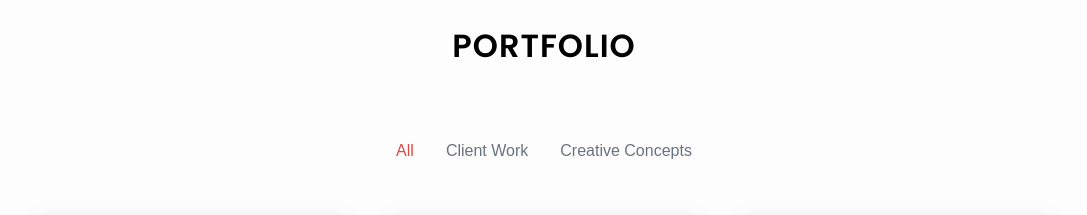
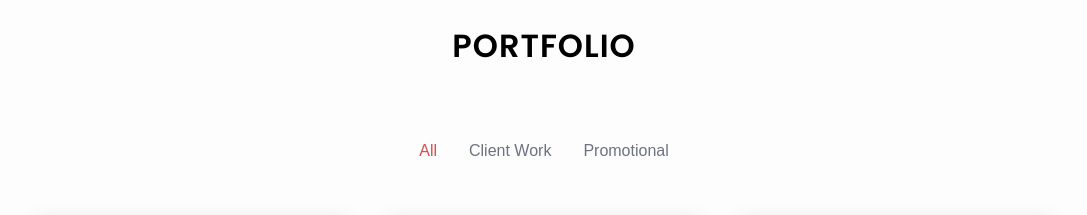
Before and after one commit to ins099/aiman-email-portfolio, a React (Vite) app: page / in a window 1280 px wide. Shown: the part 2580-2795 px from the top of the page, without its empty margins (96-1183 px from the left). Built offline with nearby package versions, Linux system fonts and the light colour scheme.

Commit message:
updated spelling

```diff
--- a/src/components/Portfolio.tsx
+++ b/src/components/Portfolio.tsx
@@ -68,56 +68,56 @@ const Portfolio: React.FC = () => {
         {
             id: 8,
             name: 'Nike',
-            type: 'Creative Concepts',
+            type: 'Promotional',
             category: 'creative',
             image: '/portfolioimages/creative/nike.png'
         },
         {
             id: 9,
             name: 'Zara',
-            type: 'Creative Concepts',
+            type: 'Promotional',
             category: 'creative',
             image: '/portfolioimages/creative/zara.png'
         },
         {
             id: 10,
             name: 'Drunk Elephant',
-            type: 'Creative Concepts',
+            type: 'Promotional',
             category: 'creative',
             image: '/portfolioimages/creative/drunk-elephant.png'
         },
         {
             id: 11,
             name: 'UGG',
-            type: 'Creative Concepts',
+            type: 'Promotional',
             category: 'creative',
             image: '/portfolioimages/creative/UGG.png'
         },
         {
             id: 12,
             name: 'UGG',
-            type: 'Creative Concepts',
+            type: 'Promotional',
             category: 'creative',
             image: '/portfolioimages/creative/UGG-2.png'
         },
         {
             id: 13,
             name: 'Happy Socks',
-            type: 'Creative Concepts',
+            type: 'Promotional',
             category: 'creative',
             image: '/portfolioimages/creative/happy-socks.png'
         },
         {
             id: 14,
             name: 'Milk Cosmetics',
-            type: 'Creative Concepts',
+            type: 'Promotional',
             category: 'creative',
             image: '/portfolioimages/creative/milk-cosmetics.png'
         },
         {
             id: 15,
             name: 'The Ordinary',
-            type: 'Creative Concepts',
+            type: 'Promotional',
             category: 'creative',
             image: '/portfolioimages/creative/the-ordinary.png'
         }
@@ -129,7 +129,7 @@ const Portfolio: React.FC = () => {
             activeTab === 'Client Work' ? item.category === 'client' : item.category === 'creative'
         );
 
-    const tabs = ['All', 'Client Work', 'Creative Concepts'];
+    const tabs = ['All', 'Client Work', 'Promotional'];
 
     return (
         <section id="portfolio" style={{
--- a/src/components/PortfolioDetail.tsx
+++ b/src/components/PortfolioDetail.tsx
@@ -68,56 +68,56 @@ const PortfolioDetail: React.FC = () => {
     {
       id: 8,
       name: 'Nike',
-      type: 'Creative Concepts',
+      type: 'Promotional',
       category: 'creative',
       image: '/portfolioimages/creative/nike.png'
     },
     {
       id: 9,
       name: 'Zara',
-      type: 'Creative Concepts',
+      type: 'Promotional',
       category: 'creative',
       image: '/portfolioimages/creative/zara.png'
     },
     {
       id: 10,
       name: 'Drunk Elephant',
-      type: 'Creative Concepts',
+      type: 'Promotional',
       category: 'creative',
       image: '/portfolioimages/creative/drunk-elephant.png'
     },
     {
       id: 11,
       name: 'UGG',
-      type: 'Creative Concepts',
+      type: 'Promotional',
       category: 'creative',
       image: '/portfolioimages/creative/UGG.png'
     },
     {
       id: 12,
       name: 'UGG',
-      type: 'Creative Concepts',
+      type: 'Promotional',
       category: 'creative',
       image: '/portfolioimages/creative/UGG-2.png'
     },
     {
       id: 13,
       name: 'Happy Socks',
-      type: 'Creative Concepts',
+      type: 'Promotional',
       category: 'creative',
       image: '/portfolioimages/creative/happy-socks.png'
     },
     {
       id: 14,
       name: 'Milk Cosmetics',
-      type: 'Creative Concepts',
+      type: 'Promotional',
       category: 'creative',
       image: '/portfolioimages/creative/milk-cosmetics.png'
     },
     {
       id: 15,
       name: 'The Ordinary',
-      type: 'Creative Concepts',
+      type: 'Promotional',
       category: 'creative',
       image: '/portfolioimages/creative/the-ordinary.png'
     }
```
